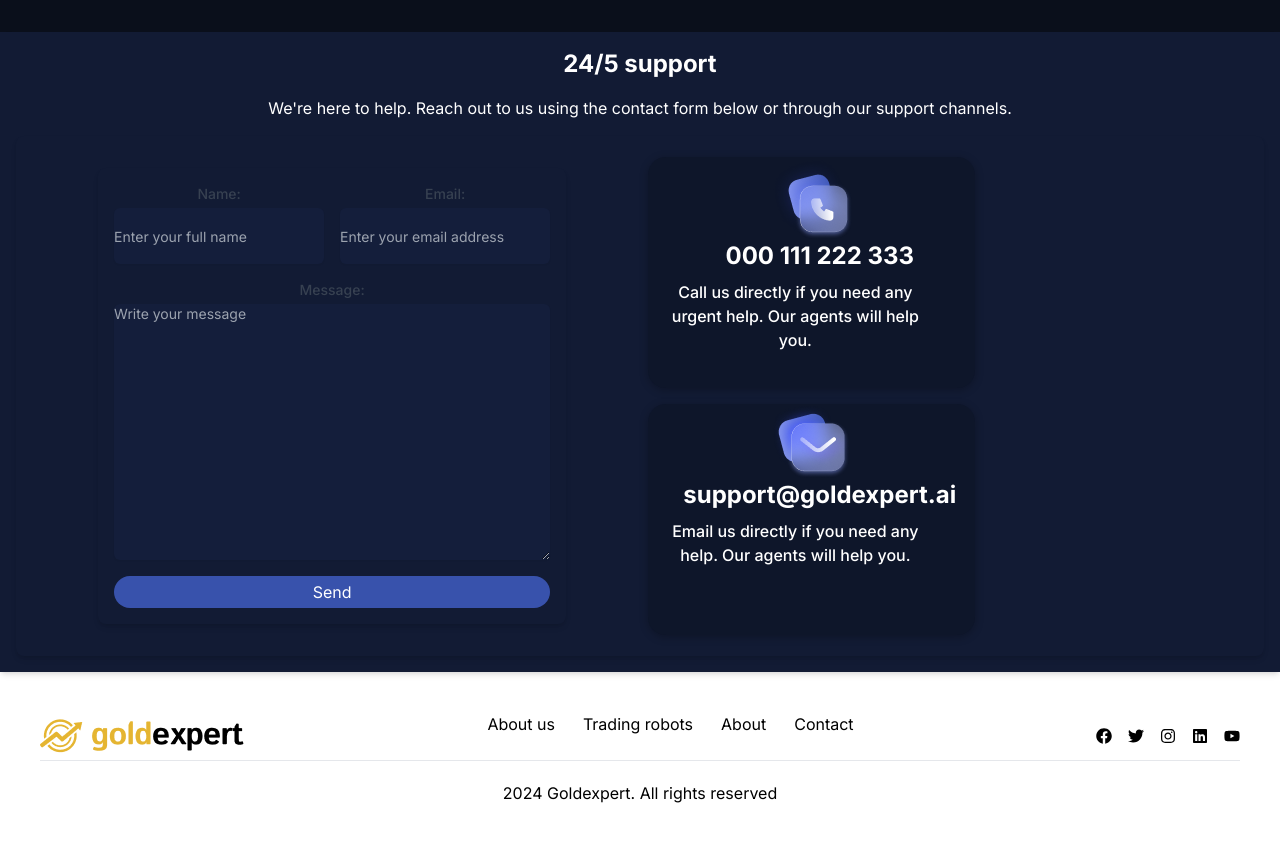
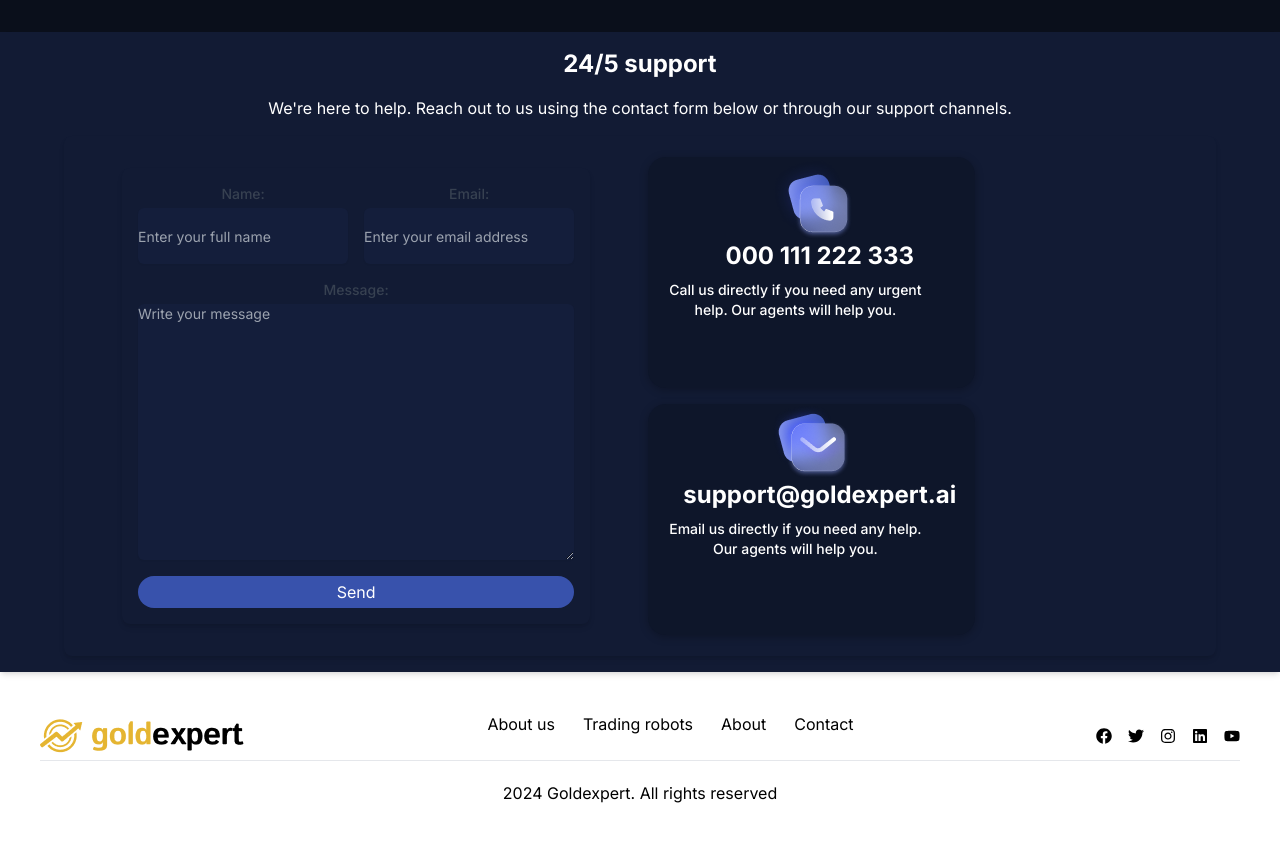
Before and after one commit to dragoljub123/goldexpert, a Next.js app: page /ContactUs in a window 1280 px wide. Shown: the part 400-1242 px from the top of the page. Built offline with nearby package versions, Linux system fonts and the light colour scheme.

Commit message:
contact us ispravke

```diff
--- a/app/ContactUs/page.tsx
+++ b/app/ContactUs/page.tsx
@@ -29,7 +29,7 @@ export default function ContactUs() {
           We&apos;re here to help. Reach out to us using the contact form below
           or through our support channels.
         </p>
-        <div className="bg-lightblue flex flex-col lg:flex-row justify-center items-center mx-auto p-4 space-y-4 lg:space-y-0 lg:space-x-4 shadow-md rounded-lg">
+        <div className="bg-lightblue flex flex-col lg:flex-row justify-center items-center mx-auto p-4 space-y-4 lg:space-y-0 lg:space-x-4 shadow-md rounded-lg max-w-6xl">
           <div className="flex flex-col w-full lg:w-1/2 p-4">
             <ContactForm />
           </div>
--- a/app/components/Suportkartica2.tsx
+++ b/app/components/Suportkartica2.tsx
@@ -24,13 +24,13 @@ const Suportkartica2: React.FC<CardProps> = ({
           alt="Card"
           style={{ width: "auto", height: "auto" }}
         />
-        <div className="flex text-white">
+        <div className="flex text-white ">
           <h2 className="text-4xl px-2 zlatntext">{title2}</h2>
           <h5 className="text-2xl px-3 font-bold">{title}</h5>
         </div>
       </div>
-      <div className="card-bodyb3 text-white ">
-        <p className=" text-center">{description}</p>
+      <div className="card-bodyb3 text-white  ">
+        <p className=" text-center text-sm">{description}</p>
       </div>
     </div>
   );
--- a/app/globals.css
+++ b/app/globals.css
@@ -127,8 +127,6 @@
   background: #e9eef7;
   box-shadow: 0px 2px 8px rgba(0, 0, 0, 0.25);
   backdrop-filter: blur(3.5px);
-
-  color: black;
 }
 @media (min-width: 768px) {
   .cardb3 {
```
